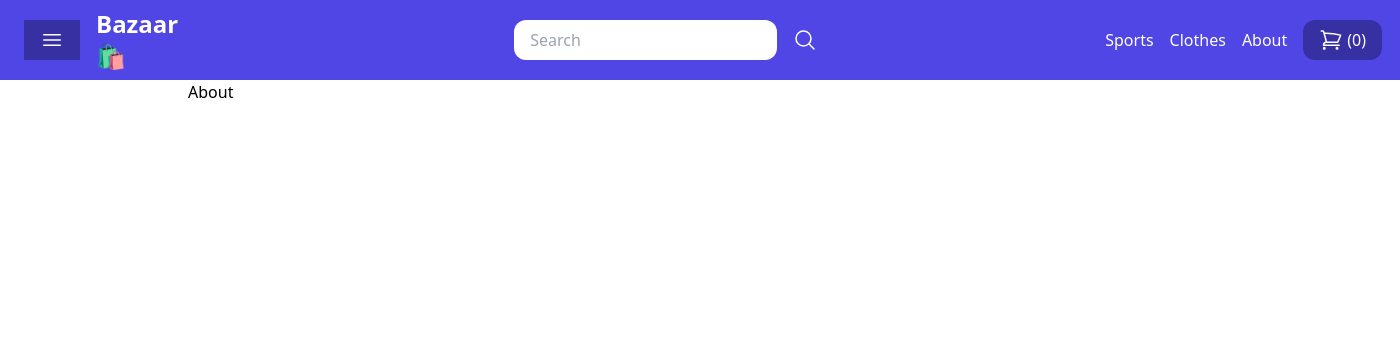
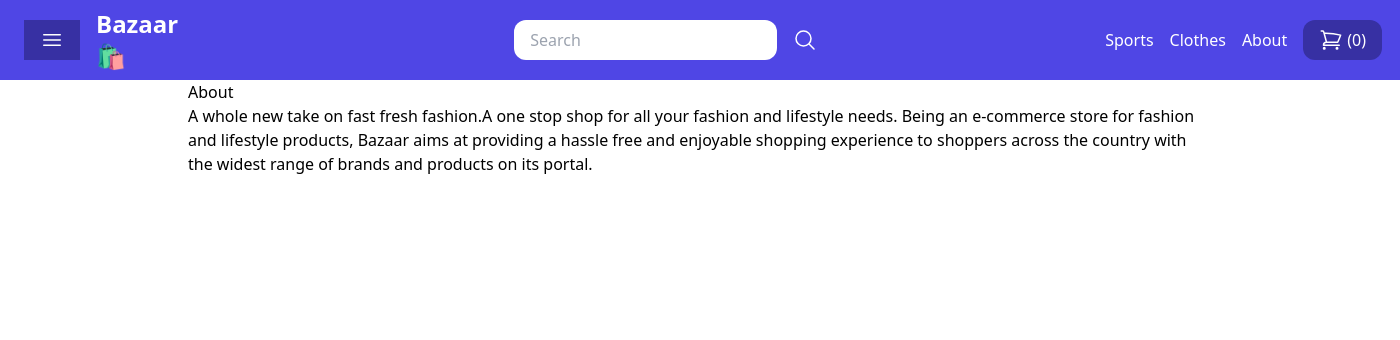
Before and after one commit to achyuthcodes30/Bazaar, a Django app: page /about in a window 1400 px wide. Shown: the top 340 px of the page. Run offline with Django 4.2, Linux system fonts and the light colour scheme; data comes from the database, SQL or seed files in the repository; some libraries are stand-ins or nearby versions.

Commit message:
changes made to about page

```diff
--- a/base/templates/base/about.html
+++ b/base/templates/base/about.html
@@ -1,4 +1,7 @@
 {% extends "base/base.html" %}
 {% block content%}
 About
+
+<p>A whole new take on fast fresh fashion.A one stop shop for all your fashion and lifestyle needs. Being an e-commerce store for fashion and lifestyle products, Bazaar aims at providing a hassle free and enjoyable shopping experience to shoppers across the country with the widest range of brands and products on its portal.</p>
+
 {% endblock %}
```
Also changed, not shown: 5 other files.
